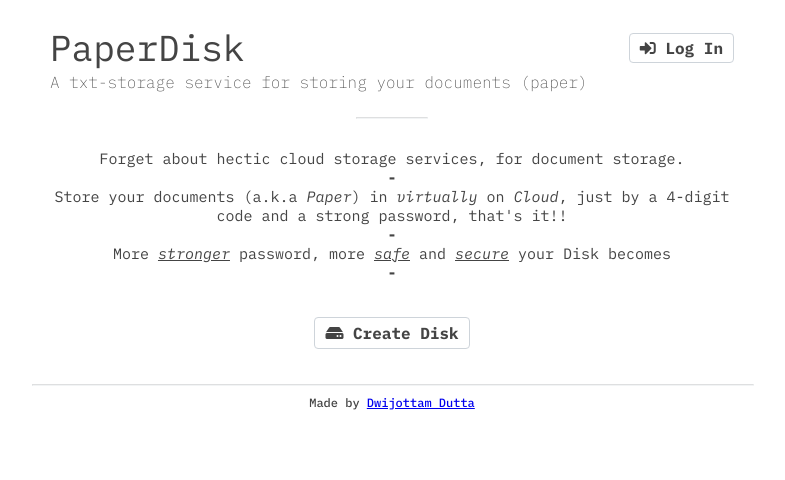
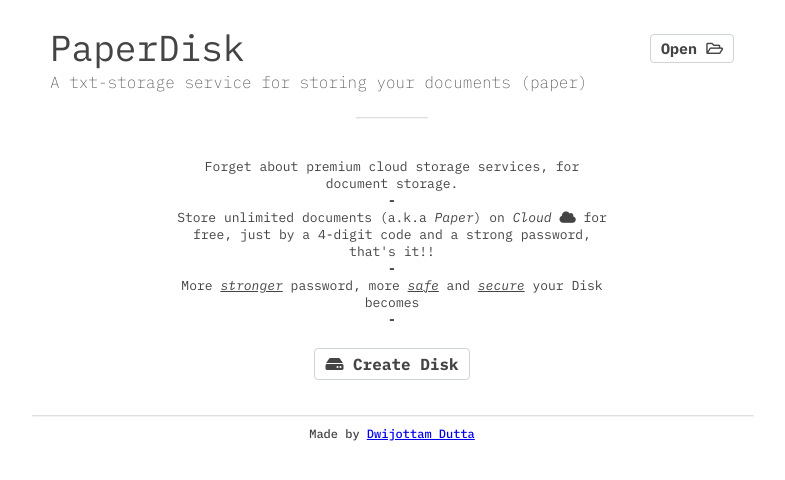
Before and after one commit to Dwijottam-Dutta/PaperDisk, a Flask app: page / in a window 1280 px wide. Shown: the top 480 px of the page, without its empty margins (248-1033 px from the left). Run offline with Flask 3, Linux system fonts and the light colour scheme.

Commit message:
Cleaned the codebase

```diff
--- a/main.py
+++ b/main.py
@@ -7,10 +7,10 @@
 """
 
 import random
-from db import *
 from string import octdigits
 from datetime import datetime
 from flask import Flask, render_template, request, session, redirect, url_for, abort
+from db import *
 
 # Flask Configurations
 app = Flask(__name__)
@@ -21,7 +21,7 @@ app.config["SECRET_KEY"] = "123456"
 
 
 # GENERATE [NEW-UNIQUE-SECURE] PAPER ID
-def generate_unique_id(length):
+def GENERATE_UNIQUE_CODE(length):
     codes = collection.distinct("_code")
 
     while True:
@@ -41,7 +41,7 @@ def home():
     if request.method == "POST":
         passd = request.form.get("password")
         owner = request.form.get("owner")
-        new_code = generate_unique_id(4)
+        new_code = GENERATE_UNIQUE_CODE(4)
 
         # STRINGIFY DATE AND TIME [So, that nothing goes wrong] :)
         now = datetime.now()
@@ -71,7 +71,7 @@ def home():
     if logged:
         return redirect(url_for("paper_details", code=logged, buffer=0))
 
-    return render_template("home.html")
+    return render_template("home.html.jinja")
 
 
 @app.route("/id=<code>&paper=<buffer>", methods=["GET", "POST"])
@@ -95,7 +95,7 @@ def paper_details(code, buffer):
 
             else:
                 return render_template(
-                    "login-to-paper.html", error="Wrong Password.", code=code
+                    "login.html.jinja", error="Wrong Password.", code=code
                 )
 
         elif request.method == "GET":
@@ -113,7 +113,7 @@ def paper_details(code, buffer):
                     try:
                         # TRY GETTING INFO FOR THE ONES WHICH ARE CREATED AFTER UPDATE
                         return render_template(
-                            "paper.html",
+                            "paper.html.jinja",
                             content=paper_data["data"][buffer],
                             date=paper_data["date"],
                             code=code,
@@ -127,7 +127,7 @@ def paper_details(code, buffer):
                     except Exception:
                         # GET INFO OF OLD DISKS
                         return render_template(
-                                "paper.html",
+                                "paper.html.jinja",
                                 content=paper_data["data"][buffer],
                                 date=paper_data["date"],
                                 code=code,
@@ -141,7 +141,7 @@ def paper_details(code, buffer):
 
 
 
-                return render_template("login-to-paper.html", code=code)
+                return render_template("login.html.jinja", code=code)
 
             else:
                 return (
@@ -150,7 +150,7 @@ def paper_details(code, buffer):
                 )
 
 
-    except ValueError:
+    except Exception:
         abort(404)
 
 @app.route("/id=<code>&paper=<buffer>/update", methods=["POST"])
--- a/static/app.js
+++ /dev/null
@@ -1,118 +0,0 @@
-// TOAST MSG FUNCTION API
-function TOAST(msg, type) {
-    const toast = document.getElementById("toast");
-    toast.innerHTML = `<b>${msg}</b>`;
-    toast.classList.add("show")
-
-    setTimeout(() => {
-        toast.classList.remove("show")
-    }, 5000);
-}
-
-// TURNING ON EDITING
-function EDITING_TURNED_ON() {
-    TOAST("You can now edit your document", alert)
-    document.getElementById("save-button").style.display = "inline-block";
-    document.getElementById("edit-button").style.display = "none";
-    document.getElementById("paper_doc").disabled = false;
-}
-
-// SYNC FUNCTION
-function SYNC() {
-    TOAST("Reloading...", alert)
-
-    setTimeout(() => {
-        location.reload()
-    }, 3500);
-}
-
-// BLITTING 'OPEN DISK' FORM
-function OPEN_DISK() {
-
-    try {
-        document.querySelectorAll(".get-started-div")[0].style.display = "none"
-        document.querySelectorAll(".basic-instruction")[0].style.display = "none"
-        document.getElementById("open_disk_form").style.display = "flex"
-        document.getElementById("new_disk_form").style.display = "none"
-    } catch (error) {
-        location.href = '/'
-    }
-
-}
-
-// BLITTING 'NEW PAPER' FORM
-function NEW_PAPER() {
-    try {
-        document.querySelectorAll(".get-started-div")[0].style.display = "none"
-        document.querySelectorAll(".basic-instruction")[0].style.display = "none"
-
-        document.getElementById("new_disk_form").style.display = "flex"
-    } catch (error) {
-        location.href = '/'
-    }
-}
-
-try {
-    // PREVENTING DEFAULT ACTION ONSUBMIT OF OPEN PAPER
-    document.getElementById("open_disk_form").addEventListener("submit", function (event) {
-        event.preventDefault();
-        paper_code = document.getElementById("paper_code_open_button").value
-        if (paper_code != null) {
-            if (paper_code.trim() != "") {
-                location.href = `/id=${paper_code}&paper=0`
-            }
-        }
-    });
-} catch (error) {
-    console.log("Welcome to PaperDisk !!")
-}
-
-
-
-// DOWNLOADING THE DATA
-function download() {
-    var element = document.createElement('a');
-
-    text = document.getElementById("paper_doc").value
-
-    element.setAttribute('href', 'data:text/plain;charset=utf-8,' + encodeURIComponent(text));
-    element.setAttribute('download', "paperdisk-data-encoded");
-
-    element.style.display = 'none';
-    document.body.appendChild(element);
-
-    element.click();
-
-    document.body.removeChild(element);
-
-    TOAST("Downloaded Successfully", alert)
-}
-
-// SHOW AND HIDE ELEMENT
-function SHOWMENU(elem) {
-    if (elem.classList.contains("show")) {
-        elem.classList.remove("show");
-    }
-    else {
-        elem.classList.add("show");
-    }
-}
-
-// PRINTING API
-function PRINT() {
-    TOAST("Printing Service API is not available on your system")
-}
-
-
-function DETAILS() {
-    popupBox = document.querySelector(".popup-box")
-    popupBox.classList.add("show");
-}
-
-function LOGOUT() {
-    location.href = "/logout"
-}
-
-document.getElementById("pop_close").addEventListener("click", () => {
-    document.querySelector(".popup-box").classList.remove("show");
-});
--- /dev/null
+++ b/static/js/api.js
@@ -0,0 +1,10 @@
+// TOAST MSG FUNCTION API
+function TOAST(msg, type) {
+    const toast = document.getElementById("toast");
+    toast.innerHTML = `<b>${msg}</b>`;
+    toast.classList.add("show");
+
+    setTimeout(() => {
+        toast.classList.remove("show");
+    }, 5000);
+}
--- /dev/null
+++ b/static/js/home.js
@@ -0,0 +1,40 @@
+// BLITTING 'OPEN DISK' FORM
+function OPEN_DISK() {
+    try {
+        document.querySelectorAll(".get-started-div")[0].style.display = "none";
+        document.querySelectorAll(".basic-instruction")[0].style.display = "none";
+        document.getElementById("open_disk_form").style.display = "flex";
+        document.getElementById("new_disk_form").style.display = "none";
+    } catch (error) {
+        location.href = "/";
+    }
+}
+
+// BLITTING 'NEW PAPER' FORM
+function NEW_PAPER() {
+    try {
+        document.querySelectorAll(".get-started-div")[0].style.display = "none";
+        document.querySelectorAll(".basic-instruction")[0].style.display = "none";
+
+        document.getElementById("new_disk_form").style.display = "flex";
+    } catch (error) {
+        location.href = "/";
+    }
+}
+
+try {
+    // PREVENTING DEFAULT ACTION ONSUBMIT OF OPEN PAPER
+    document
+        .getElementById("open_disk_form")
+        .addEventListener("submit", function (event) {
+            event.preventDefault();
+            paper_code = document.getElementById("paper_code_open_button").value;
+            if (paper_code != null) {
+                if (paper_code.trim() != "") {
+                    location.href = `/id=${paper_code}&paper=0`;
+                }
+            }
+        });
+} catch (error) {
+    console.log("Welcome to PaperDisk !!");
+}
--- a/static/style.css
+++ b/static/style.css
@@ -110,6 +110,7 @@ h1 {
   padding-right: 10px;
   padding-top: 4px;
   padding-bottom: 4px;
+  font-size: smaller;
 }
 
 
@@ -128,14 +129,22 @@ h1 {
 /* STYLING FOR ALL FORMS */
 
 .get-started-div {
-  margin-top: 30px;
+  margin-top: 15px;
   display: flex;
   flex-direction: column;
   justify-content: center;
   align-items: center;
 }
 
-#open_disk_form, #new_disk_form {
+.basic-instruction {
+  display: flex;
+  flex-direction: column;
+  /* justify-content: center; */
+  align-items: center;
+}
+
+#open_disk_form,
+#new_disk_form {
   display: none;
 }
 
@@ -189,18 +198,20 @@ textarea {
   transition: transform 0.4s ease;
 }
 
-#toast.show{
+#toast.show {
   transform: scale(1);
   transition: transform 0.4s ease;
 }
 
-.nav{
+.nav {
   display: flex;
   flex-direction: row;
   place-self: flex-end;
   margin-right: -10px;
+  font-size: medium;
 }
-#number{
+
+#number {
   border: 1px solid #ced4da;
   padding: 0px;
   padding-right: 10px;
@@ -209,7 +220,8 @@ textarea {
   margin-left: 5px;
   margin-right: 5px;
 }
-.btn{
+
+.btn {
   border: 1px solid #ced4da;
   padding: 0px;
   padding-right: 9px;
@@ -219,14 +231,14 @@ textarea {
   margin-right: 5px;
 }
 
-.slider{
+.slider {
   display: flex;
   justify-content: center;
   align-items: center;
   margin-left: 15px;
 }
 
-.a_btn{
+.a_btn {
   padding: 6px;
   color: #333;
   font-size: 16px;
@@ -297,7 +309,7 @@ textarea {
 
 }
 
-.fields{
+.fields {
   padding: 5px;
   width: 100%;
 }
@@ -391,6 +403,7 @@ footer {
   .inline {
     top: 18px;
   }
+
   label {
     font-size: medium;
   }
@@ -400,8 +413,9 @@ footer {
   }
 
 }
+
 @media only screen and (max-width: 350px) {
-  .phone-invisible{
+  .phone-invisible {
     display: none;
   }
 }
--- a/templates/$index.html
+++ /dev/null
@@ -1,68 +0,0 @@
-<!DOCTYPE html>
-<html lang="en">
-
-<head>
-  <meta charset="UTF-8" />
-  <meta name="viewport" content="width=device-width, initial-scale=1.0" />
-  <meta http-equiv="X-UA-Compatible" content="ie=edge" />
-  <title>PaperDisk</title>
-  <meta name="description" content="A simple text-storage service for storing and accessing your documents. You only gotta create a storage disk, and start using it as your vault for storing as much as text documents(a.k.a Paper) in the Virtual Disk">
-  <meta name="keywords" content="PasteBin, Free, Dwijottam Dutta">
-  <!-- <link rel="apple-touch-icon" sizes="180x180" href="{{url_for('static', filename='apple-touch-icon.png')}}" />
-    <link rel="icon" type="image/png" sizes="32x32" href="{{url_for('static', filename='favicon-32x32.png')}}" />
-    <link rel="icon" type="image/png" sizes="16x16" href="{{url_for('static', filename='favicon-16x16.png')}}" /> -->
-  <meta name="theme-color" content="rgb(18, 18, 18)" />
-  <meta property="og:title" content="PaperDisk" />
-  <meta property="og:description" content="A text storage service for storing and accessing your documents by Dwijottam Dutta" />
-  <link rel="stylesheet" href="https://cdnjs.cloudflare.com/ajax/libs/font-awesome/5.15.1/css/all.min.css" />
-  <link rel="icon" type="image/png" href="{{url_for('static', filename='paperdisk.png')}}" />
-
-  <link rel="preconnect" href="https://fonts.googleapis.com">
-  <link rel="preconnect" href="https://fonts.gstatic.com" crossorigin>
-  <link
-    href="https://fonts.googleapis.com/css2?family=IBM+Plex+Mono:ital,wght@0,100;0,200;0,300;0,400;0,500;0,600;0,700;1,100;1,200;1,300;1,400;1,500;1,600;1,700&display=swap"
-    rel="stylesheet">
-</head>
-
-<link rel="stylesheet" href="{{url_for('static', filename='style.css')}}" />
-<link rel="stylesheet" href="{{url_for('static', filename='popup-box.css')}}" />
-
-<body>
-  <div class="main">
-    <div style="width: 95%; position: relative;">
-
-      <h1>PaperDisk</h1>
-
-      <p class="desc">A txt-storage service for storing your documents (paper)</p>
-
-      {% if content %}
-        <div class="inline-div">
-          <button class="inline-buttons" type="button" onclick="LOGOUT()"><b>Log Out </b><i class="fas fa-sign-out-alt"></i></button>
-        </div>
-      {% else %}
-        <div class="inline-div">
-          <button href="/logout" class="inline-buttons" type="button" onclick="OPEN_DISK()"><i class="fas fa-sign-in-alt"></i> <b>Log In</b></button>
-          <!-- <button class="inline-buttons" type="button" onclick="NEW_PAPER()"><i class="far fa-plus-square"></i></button>
-          <button class="inline-buttons" type="button" onclick="OPEN_PAPER()"><i class="far fa-folder-open"></i></button> -->
-        </div>
-      {% endif %}
-
-    </div>
-
-    {% block content %} {% endblock %}
-
-  </div>
-
-  <hr>
-  <footer>
-    <p class="dev">Made by <a href="https://dwijottam-dutta.github.io">Dwijottam Dutta</a></p>
-  </footer>
-
-</body>
-<script src="{{url_for('static', filename='app.js')}}"></script>
-
-<script>
-  TOAST("{{alert}}")
-</script>
-
-</html>
--- /dev/null
+++ b/templates/$index.html.jinja
@@ -0,0 +1,81 @@
+<!DOCTYPE html>
+<html lang="en">
+
+<head>
+  <meta charset="UTF-8" />
+  <meta name="viewport" content="width=device-width, initial-scale=1.0" />
+  <meta http-equiv="X-UA-Compatible" content="ie=edge" />
+  <meta name="theme-color" content="rgb(18, 18, 18)" />
+
+  {% block title %}
+  <title>PaperDisk</title>
+  <meta name="description"
+    content="A simple text-storage service for storing and accessing your documents. You only gotta create a storage disk, and start using it as your vault for storing as much as text documents(a.k.a Paper) in the Virtual Disk">
+  <meta name="keywords" content="PasteBin, Free, Dwijottam Dutta">
+
+  <meta property="og:title" content="PaperDisk" />
+
+  <meta property="og:description"
+    content="A text storage service for storing and accessing your documents by Dwijottam Dutta" />
+  <meta property="og:image" content="https://paperdisk.onrender.com/static/paperdisk.png" />
+  <meta property="og:url" content="https://paperdisk.onrender.com" />
+  {% endblock %}
+
+  <link rel="stylesheet" href="https://cdnjs.cloudflare.com/ajax/libs/font-awesome/5.15.1/css/all.min.css" />
+
+  <link rel="icon" type="image/png" href="{{url_for('static', filename='paperdisk.png')}}" />
+
+  <link rel="preconnect" href="https://fonts.googleapis.com">
+  <link rel="preconnect" href="https://fonts.gstatic.com" crossorigin>
+  <link
+    href="https://fonts.googleapis.com/css2?family=IBM+Plex+Mono:ital,wght@0,100;0,200;0,300;0,400;0,500;0,600;0,700;1,100;1,200;1,300;1,400;1,500;1,600;1,700&display=swap"
+    rel="stylesheet">
+
+  <link rel="stylesheet" href="{{url_for('static', filename='style.css')}}" />
+  <link rel="stylesheet" href="{{url_for('static', filename='popup-box.css')}}" />
+</head>
+
+
+<body>
+  <div class="main">
+    <div style="width: 95%; position: relative;">
+
+      <h1>PaperDisk</h1>
+
+      <p class="desc">A txt-storage service for storing your documents (paper)</p>
+
+      {% if code %}
+      <div class="inline-div">
+        <button class="inline-buttons" type="button" onclick="LOGOUT()"><b>Log Out </b><i
+            class="fas fa-sign-out-alt"></i></button>
+      </div>
+      {% else %}
+      <div class="inline-div">
+        <button href="/logout" class="inline-buttons" type="button" onclick="OPEN_DISK()"><b>Open</b> <i class="far fa-folder-open"></i></button>
+        <!-- <button class="inline-buttons" type="button" onclick="NEW_PAPER()"><i class="far fa-plus-square"></i></button>
+          <button class="inline-buttons" type="button" onclick="OPEN_PAPER()"><i class="far fa-folder-open"></i></button> -->
+      </div>
+      {% endif %}
+
+    </div>
+
+    {% block content %} {% endblock %}
+
+  </div>
+
+  <hr>
+  <footer>
+    <p class="dev">Made by <a href="https://dwijottam-dutta.github.io">Dwijottam Dutta</a></p>
+  </footer>
+
+  <script src="{{url_for('static', filename='js/api.js')}}"></script>
+
+  {% block script %} {% endblock %}
+
+  <script>
+    TOAST("{{alert}}")
+  </script>
+</body>
+
+
+</html>
--- a/templates/home.html
+++ b/templates/home.html.jinja
@@ -1,10 +1,12 @@
-{% extends '$index.html' %}
+{% extends '$index.html.jinja' %}
+
+{% block title %} {{super()}} {% endblock %}
 {% block content %}
 
   <!-- NAVIGATION FORM -->
    <div class="basic-instruction">
     <hr style="width: 70px;margin-top: 0px;">
-      <p style="font-size: smaller;margin-top:30px;text-align: center;">Forget about hectic cloud storage services, for document storage.<br><b>-</b><br> Store your documents (a.k.a <i>Paper</i>) in <i>virtually</i> on <i>Cloud</i>, just by a 4-digit code and a strong password, that's it!! <br><b>-</b><br>More <i><u>stronger</u></i> password, more <i><u>safe</u></i> and <i><u>secure</u></i> your Disk becomes<br><b>-</b><br>
+      <p style="font-size: small;margin-top:30px;text-align: center;width: 60%;">Forget about premium cloud storage services, for document storage.<br><b>-</b><br> Store unlimited documents (a.k.a <i>Paper</i>) on <i>Cloud</i> <i class="fas fa-cloud"></i> for free, just by a 4-digit code and a strong password, that's it!! <br><b>-</b><br>More <i><u>stronger</u></i> password, more <i><u>safe</u></i> and <i><u>secure</u></i> your Disk becomes<br><b>-</b><br>
    </div>
   <div class="get-started-div">
     <button class="welcome-buttons" type="button" onclick="NEW_PAPER()"><i class="fas fa-hdd"></i> <b>Create Disk</b></button>
@@ -61,3 +63,7 @@
   </form>
 
 {% endblock %}
+
+{% block script %}
+<script src="{{url_for('static', filename='js/home.js')}}"></script>
+{% endblock %}
--- a/templates/login-to-paper.html
+++ b/templates/login.html.jinja
@@ -1,4 +1,8 @@
-{% extends '$index.html' %} {% block content %}
+{% extends '$index.html.jinja' %}
+
+{% block title %} <title>Log In - PaperDisk | {{code}}</title> {% endblock %}
+
+{% block content %}
 
 <form method="POST" id="only_password_form">
   <p style="font-size: medium; margin-top:5px;">Log in <b>-></b> &nbsp; <i class="far fa-hdd"></i> Disk ID: <b><u>{{code}}</u></b></p>
```
Also changed, not shown: static/js/paper.js (added, +157 -0 lines), templates/paper.html.jinja (renamed from templates/paper.html, +9 -80 lines). Lines whose indentation alone changed are shown as unchanged.
